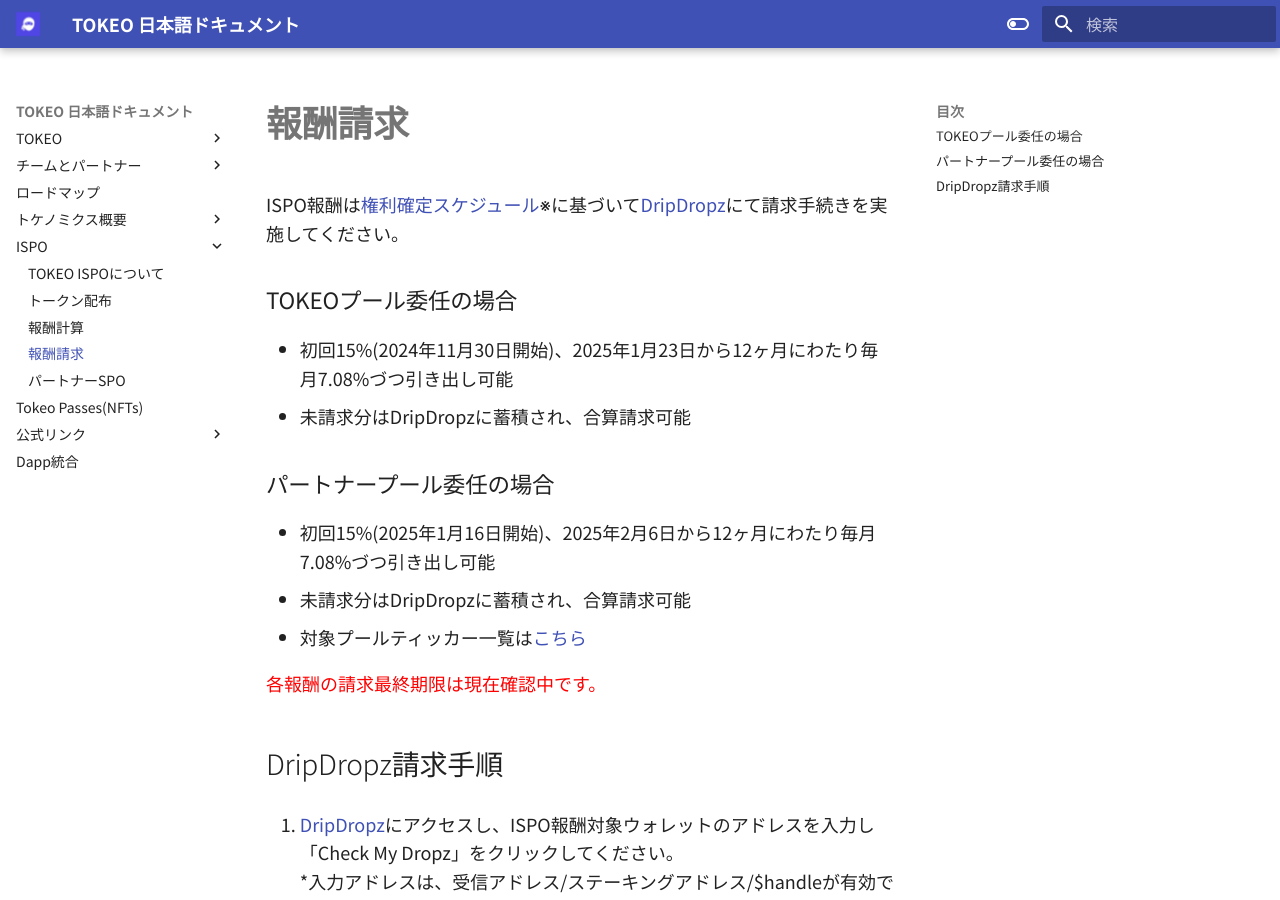
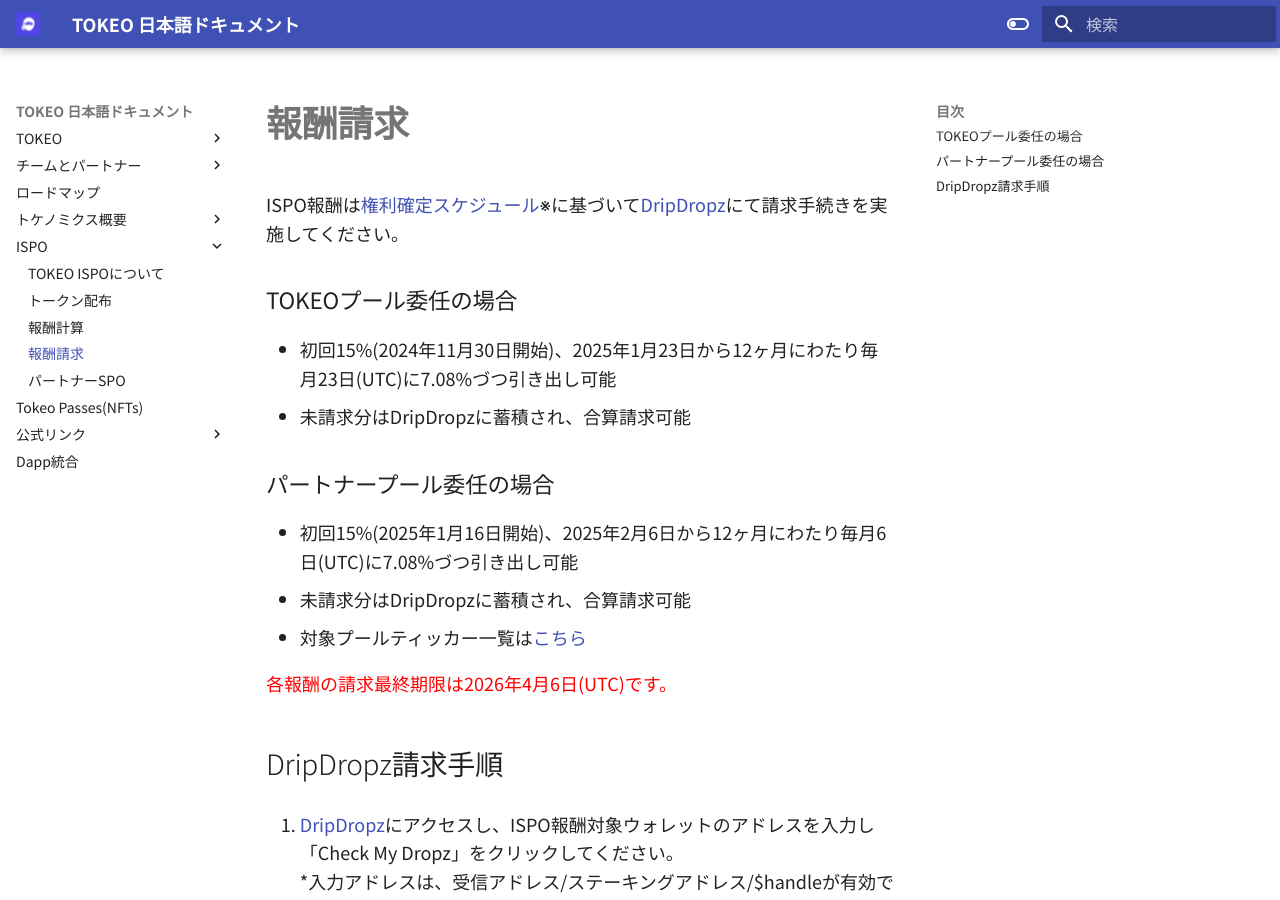
Before and after one commit to btbf/tokeo-jp, an MkDocs documentation site: the page built from docs/ispo/ispo-claim.md, in a window 1280 px wide and 900 px high. Built offline with MkDocs 1.6.1 and Material for MkDocs 9.7.7, drawn with Linux system fonts in a browser that asks for light colours.

Commit message:
added claim date

```diff
--- a/docs/ispo/ispo-claim.md
+++ b/docs/ispo/ispo-claim.md
@@ -3,15 +3,15 @@
 ISPO報酬は[権利確定スケジュール](../tokenomics/vesting.md#ispo)※に基づいて[DripDropz](https://dripdropz.io/)にて請求手続きを実施してください。
 
 ### TOKEOプール委任の場合
-* 初回15%(2024年11月30日開始)、2025年1月23日から12ヶ月にわたり毎月7.08%づつ引き出し可能
+* 初回15%(2024年11月30日開始)、2025年1月23日から12ヶ月にわたり毎月23日(UTC)に7.08%づつ引き出し可能
 * 未請求分はDripDropzに蓄積され、合算請求可能
 
 ### パートナープール委任の場合
-* 初回15%(2025年1月16日開始)、2025年2月6日から12ヶ月にわたり毎月7.08%づつ引き出し可能
+* 初回15%(2025年1月16日開始)、2025年2月6日から12ヶ月にわたり毎月6日(UTC)に7.08%づつ引き出し可能
 * 未請求分はDripDropzに蓄積され、合算請求可能
 * 対象プールティッカー一覧は[こちら](./partner-spos.md)
 
-<font color=red>各報酬の請求最終期限は現在確認中です。</font>
+<font color=red>各報酬の請求最終期限は2026年4月6日(UTC)です。</font>
 
 
 ## DripDropz請求手順
```
